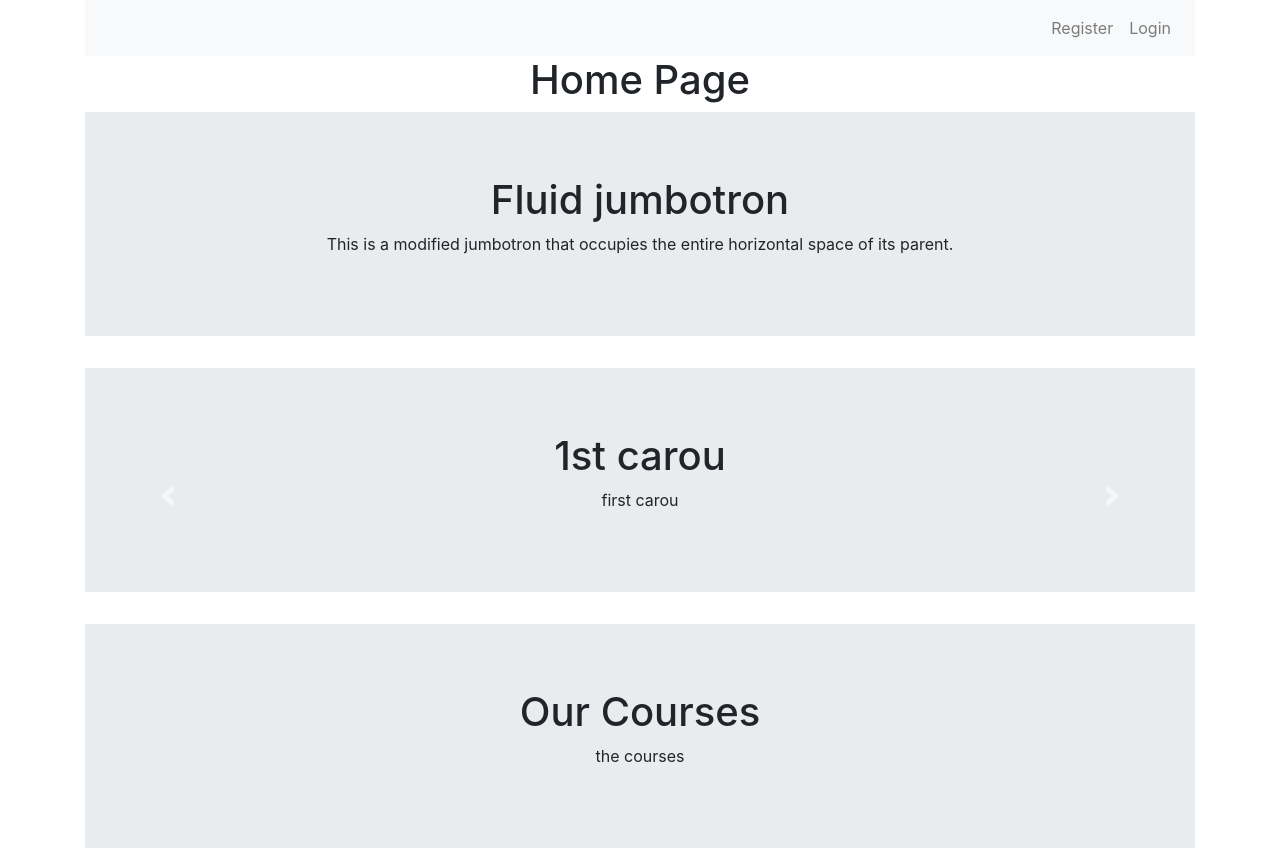
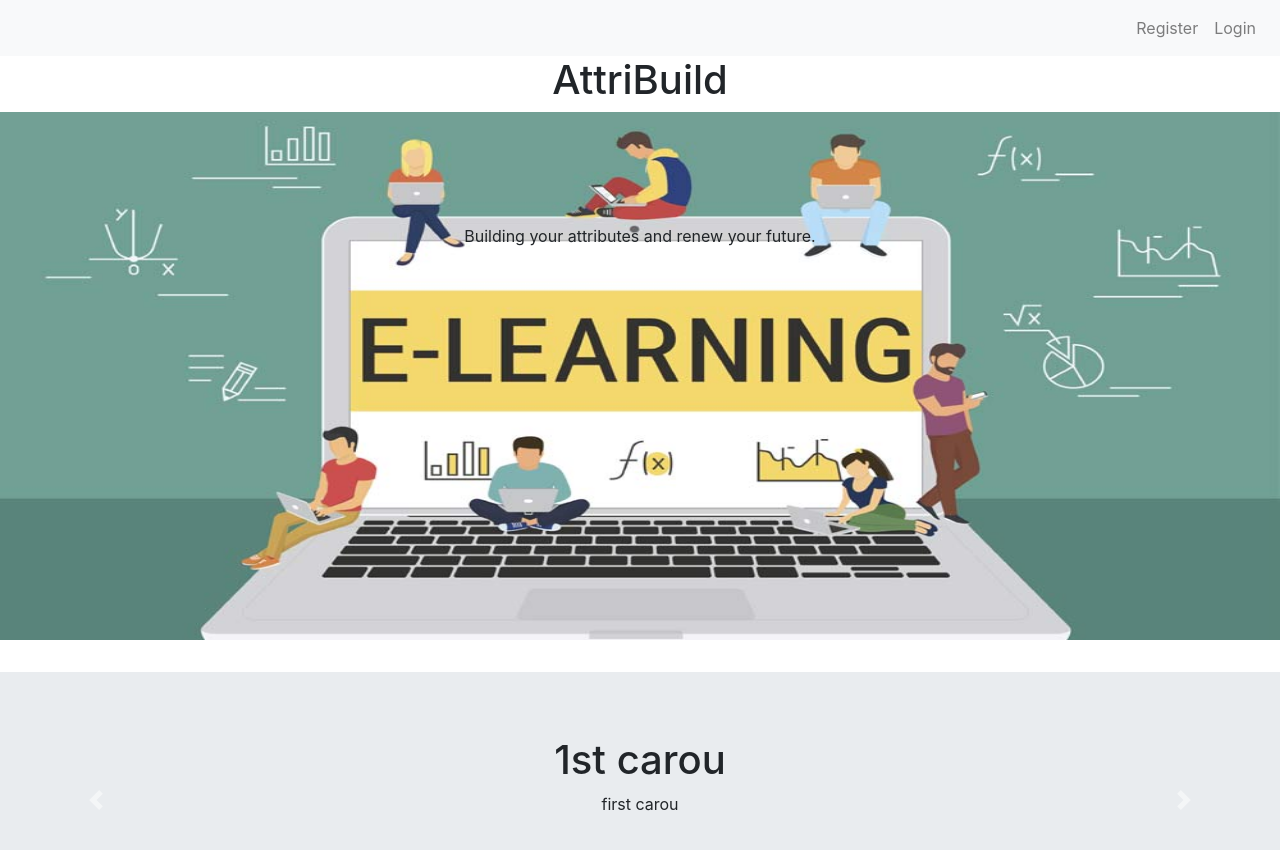
Before and after one commit to Catalina-Final/TuanHoang-eLearning-FE, a React (Create React App) app: page / in a window 1280 px wide. Shown: the top 850 px of the page. Built offline with nearby package versions, Linux system fonts and the light colour scheme; no server answers.

Commit message:
end of basic

```diff
--- a/src/App.css
+++ b/src/App.css
@@ -17,3 +17,14 @@
 #card-title:hover {
   text-decoration: underline;
 }
+.homepage-jumbotron-1 {
+  background-image: url(../src/image/Elearning.jpeg);
+  background-size: cover;
+  -webkit-background-size: 100% 100%;
+  -moz-background-size: 100% 100%;
+  -o-background-size: 100% 100%;
+  background-size: 100% 100%;
+}
+.push-spaces {
+  height: 50vh;
+}
--- a/src/containers/HomePage.js
+++ b/src/containers/HomePage.js
@@ -29,14 +29,12 @@ const HomePage = () => {
         <ClipLoader color="#f86c6b" size={150} loading={loading} />
       ) : (
         <div>
-          <h1>Home Page</h1>
-          <Jumbotron fluid>
-            <Container>
-              <h1>Fluid jumbotron</h1>
-              <p>
-                This is a modified jumbotron that occupies the entire horizontal
-                space of its parent.
-              </p>
+          <h1>AttriBuild</h1>
+          <Jumbotron fluid className="homepage-jumbotron-1">
+            <Container className="push-spaces">
+              <br></br>
+              <br></br>
+              <p>Building your attributes and renew your future.</p>
             </Container>
           </Jumbotron>
 
--- a/src/containers/layouts/PublicLayouts.js
+++ b/src/containers/layouts/PublicLayouts.js
@@ -3,7 +3,7 @@ import PublicNavbar from "../PublicNavbar";
 import HomePage from "../HomePage";
 import LoginPage from "../LoginPage";
 import RegisterPage from "../RegisterPage";
-import { Container } from "react-bootstrap";
+
 import { Switch, Route } from "react-router";
 import NotFoundPage from "../NotFoundPage";
 import CourseDetailPage from "../CourseDetailPage";
@@ -14,7 +14,6 @@ import AlertMsg from "./AlertMsg";
 const PublicLayout = () => {
   return (
     <>
-      <Container>
       <PublicNavbar />
       <AlertMsg />
 
@@ -26,7 +25,6 @@ const PublicLayout = () => {
         <PrivateRoute exact path="/course/:id/enroll" component={CheckOut} />
         <Route component={NotFoundPage} />
       </Switch>
-      </Container>
     </>
   );
 };
```
Also changed, not shown: src/image/Elearning.jpeg (added), src/image/Elearning.jpg (added). Lines whose indentation alone changed are shown as unchanged.
